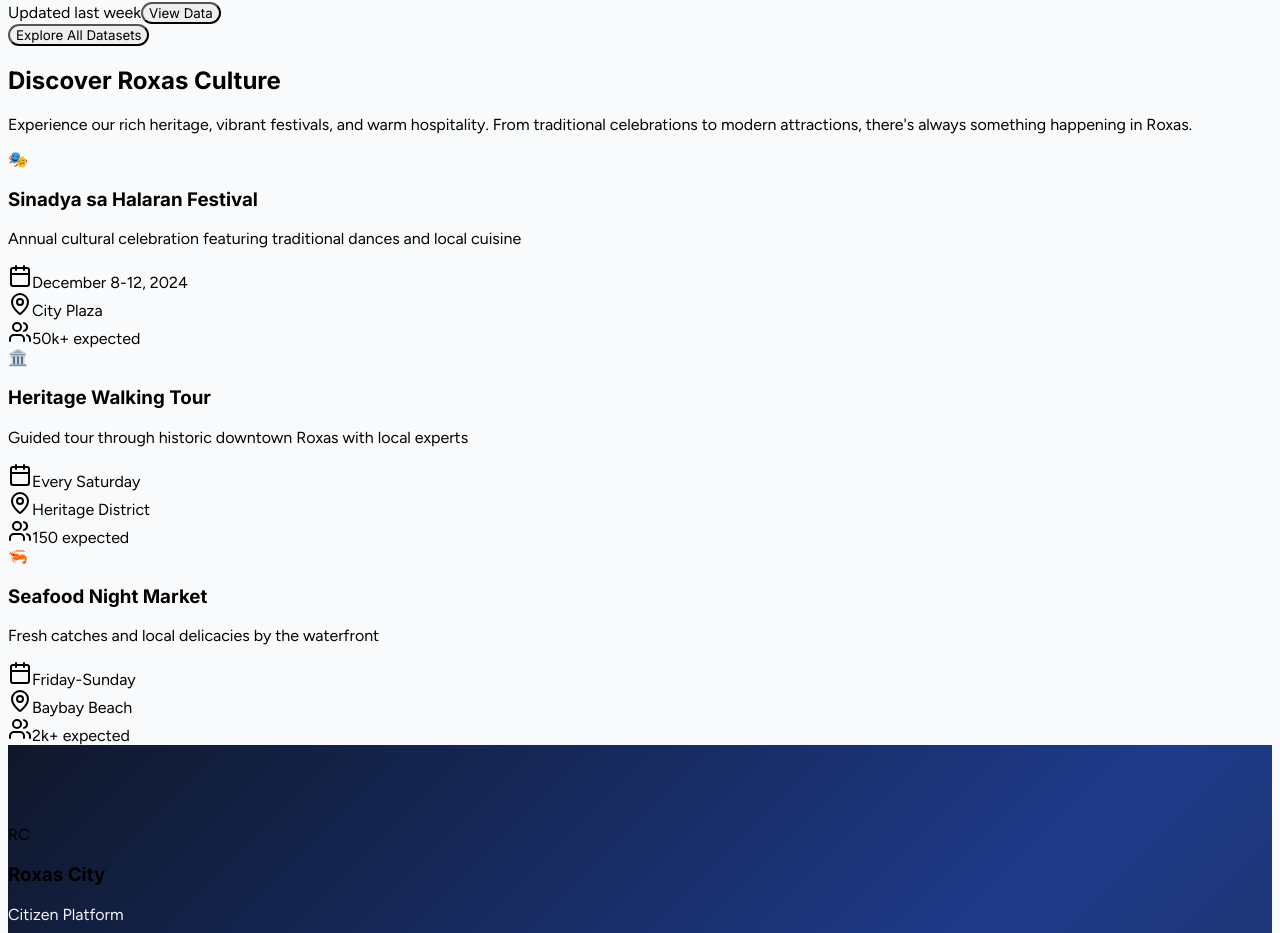
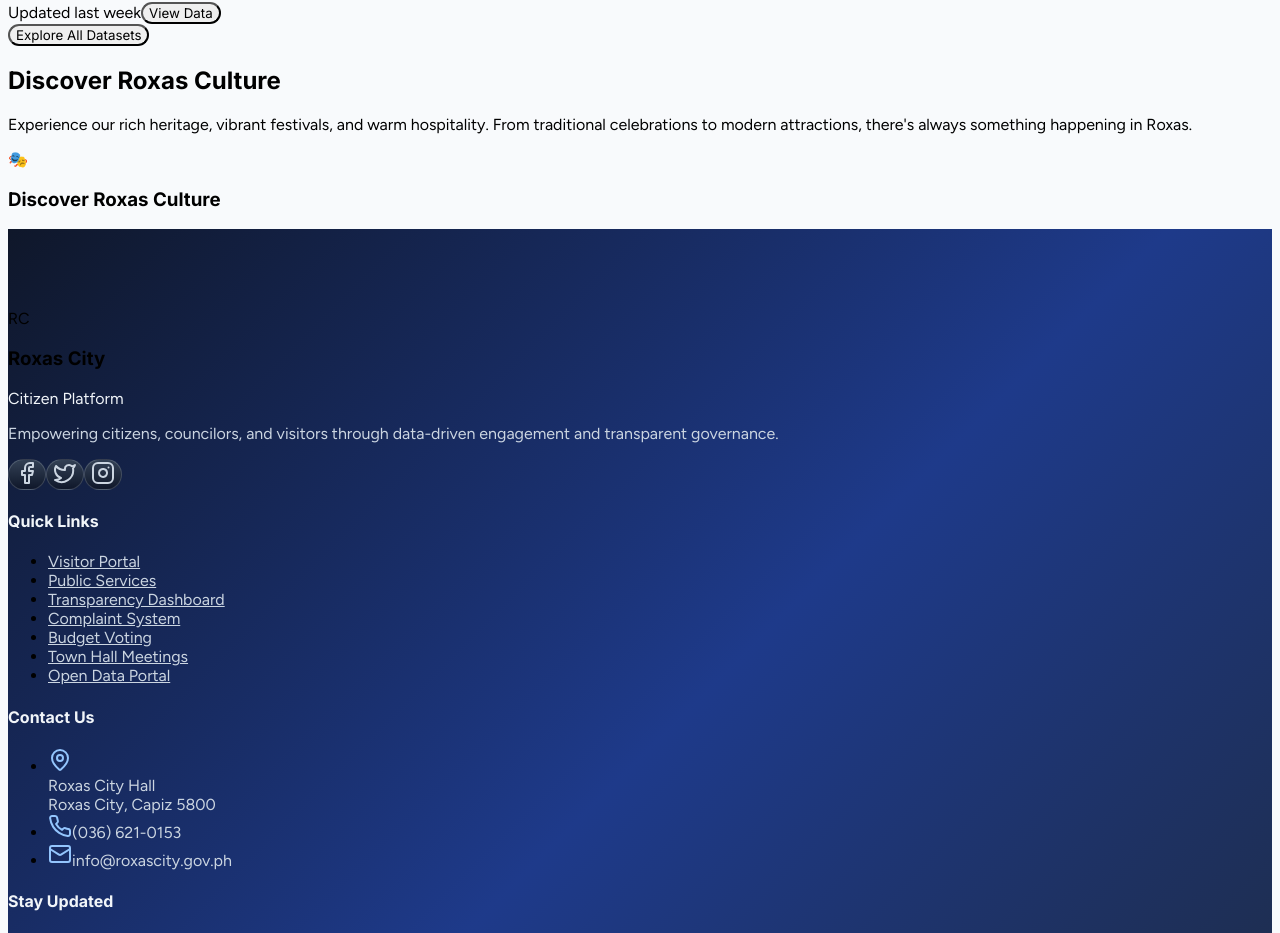
Before and after one commit to Ridge-Bulaquena/roxas-city-connect, a React (Vite) app in the folder client/: page / in a window 1280 px wide. Shown: the part 6148-7081 px from the top of the page. Built offline with nearby package versions, Linux system fonts and the light colour scheme.

Commit message:
Redesign TourismFeed layout and styling
Updated the TourismFeed component with a new layout and modernized styles. Simplified the event display to a single card, enhanced typography, and adjusted background gradients for improved visual appeal.

```diff
--- a/client/src/components/TourismFeed.tsx
+++ b/client/src/components/TourismFeed.tsx
@@ -34,44 +34,19 @@ export const TourismFeed = ({ userType }: TourismFeedProps) => {
   ];
 
   return (
-    <section className="py-20 bg-gradient-to-br from-[#101a33] via-[#16213a] to-[#1a237e] text-white">
+    <section className="py-24 bg-gradient-to-b from-[#181f2e] via-[#20283d] to-[#232b3e] text-white relative">
       <div className="max-w-7xl mx-auto px-4">
-        <div className="text-center mb-16">
-          <h2 className="text-4xl font-bold mb-4">
-            Discover Roxas Culture
-          </h2>
-          <p className="text-xl text-gray-200 max-w-3xl mx-auto">
-            Experience our rich heritage, vibrant festivals, and warm hospitality.
-            From traditional celebrations to modern attractions, there's always something happening in Roxas.
-          </p>
-        </div>
-
-        <div className="grid grid-cols-1 md:grid-cols-3 gap-8">
-          {events.map((event, index) => (
-            <Card key={index} className="card-dark hover-lift bg-white/5 border border-white/10 text-white">
-              <CardHeader>
-                <div className="text-4xl mb-4 text-center">{event.image}</div>
-                <CardTitle className="text-white font-bold">{event.title}</CardTitle>
-                <CardDescription className="text-gray-200">
-                  {event.description}
-                </CardDescription>
-              </CardHeader>
-              <CardContent className="space-y-3">
-                <div className="flex items-center text-gray-200 text-sm">
-                  <Calendar className="w-4 h-4 mr-2 text-blue-400" />
-                  {event.date}
-                </div>
-                <div className="flex items-center text-gray-200 text-sm">
-                  <MapPin className="w-4 h-4 mr-2 text-green-400" />
-                  {event.location}
-                </div>
-                <div className="flex items-center text-gray-200 text-sm">
-                  <Users className="w-4 h-4 mr-2 text-purple-400" />
-                  {event.attendees} expected
-                </div>
-              </CardContent>
-            </Card>
-          ))}
+        <h2 className="text-4xl md:text-5xl font-bold tracking-widest uppercase text-gray-300 mb-12 text-center opacity-70">
+          Discover Roxas Culture
+        </h2>
+        <p className="text-lg md:text-xl text-gray-400 max-w-2xl mx-auto mb-16 text-center font-light tracking-wide">
+          Experience our rich heritage, vibrant festivals, and warm hospitality. From traditional celebrations to modern attractions, there's always something happening in Roxas.
+        </p>
+        <div className="flex justify-center">
+          <div className="bg-white/5 backdrop-blur-md rounded-2xl shadow-2xl border border-white/10 p-16 max-w-md mx-auto flex flex-col items-center">
+            <span className="text-5xl mb-6">🎭</span>
+            <h3 className="text-xl font-semibold text-gray-100 mb-2 tracking-widest uppercase text-center">Discover Roxas Culture</h3>
+          </div>
         </div>
 
         {userType === 'visitor' && (
```
